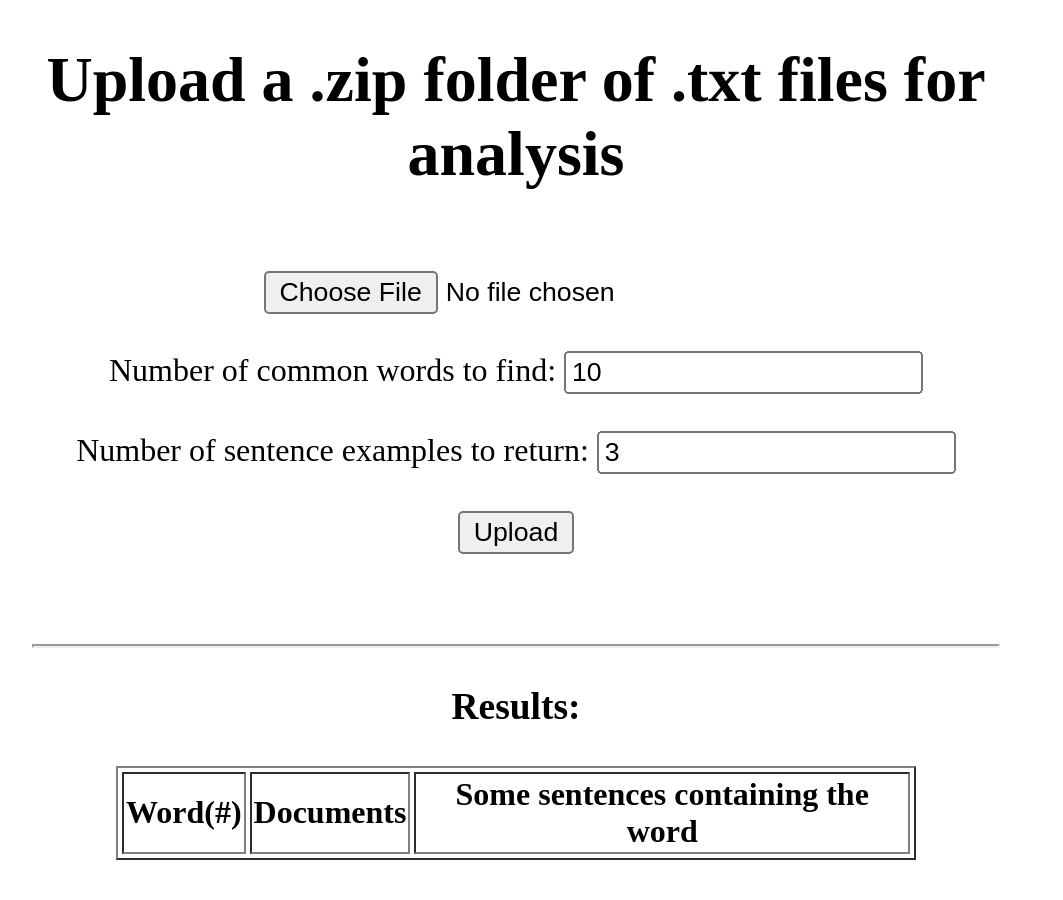
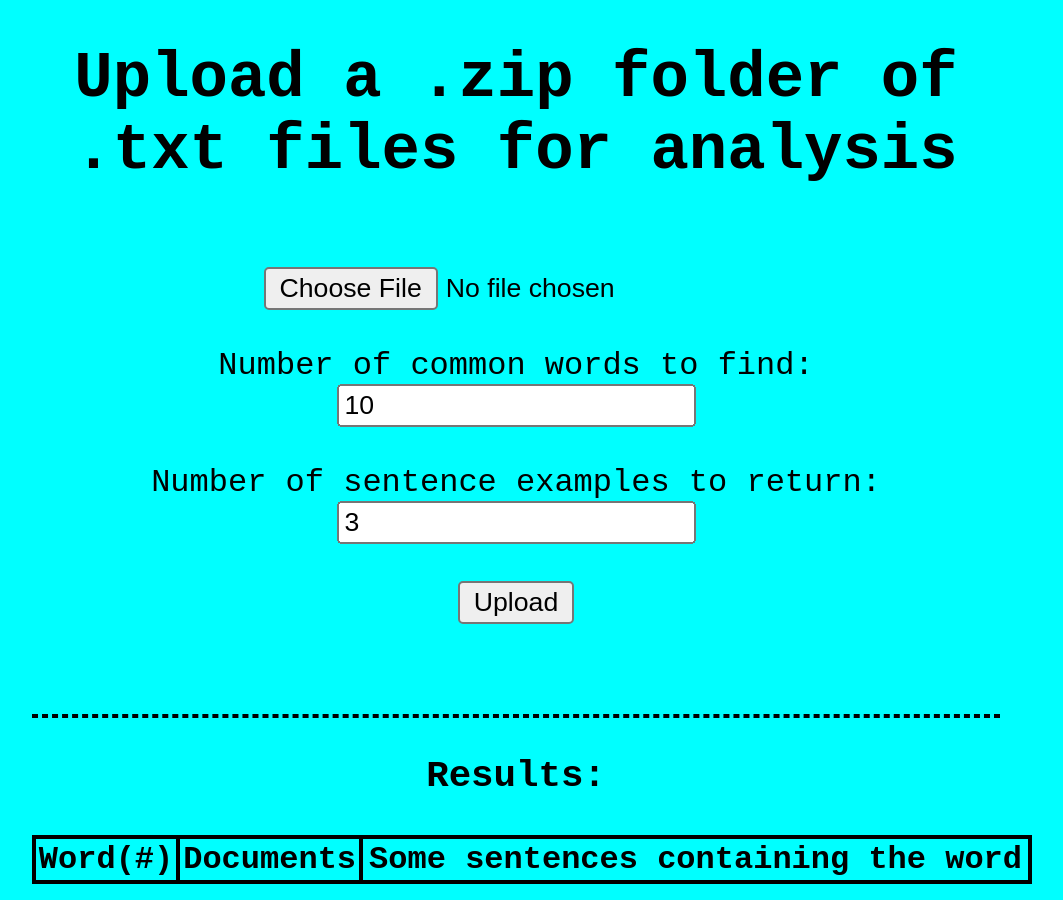
Before and after one commit to masoncusack/PopWordSearch, a Flask app: page / in a window 1280 px wide. Shown: the whole page, without its empty margins (124-1187 px from the left). Before the commit the page ends 860 px from the top, so only its background shows below. Run offline with Flask 2, Linux system fonts and the light colour scheme; lists and menus that the app fills with data are empty.

Commit message:
added css

```diff
--- a/src/app.py
+++ b/src/app.py
@@ -192,6 +192,7 @@ def param_html(result_table):
     return('<!DOCTYPE html>'+
             '<html style="zoom:200%; max-width:500px; margin:auto">'
             '<head>'+
+                '<link rel="stylesheet" href="/static/style.css"/>'+
                 '<meta charset="UTF-8">'+
                 '<title>Natural language analysis</title>'+
             '</head>'+
@@ -227,11 +228,11 @@ def gen_result_table(common_words, hit_docs, hit_sentences, num_sentences):
         entries+=('<tr>'+
                     '<td>'+word+'</td>'+
                     '<td>'+', '.join(hit_docs[word])+'</td>'+
-                    '<td>'+'<br/> '.join(hit_sentences[word][:int(num_sentences)])+'</td>'+
+                    '<td>'+'<br/><br/> '.join(hit_sentences[word][:int(num_sentences)])+'</td>'+
                 '</tr>')
         #New row for each common word
 
-    table = ('<table style="margin-right:auto; margin-left:auto; width:400px;" border="1">'+
+    table = ('<table>'+
                 '<tr>'+
                     '<th>Word(#)</th>'+
                     '<th>Documents containing this word</th>'+
--- /dev/null
+++ b/src/static/style.css
@@ -0,0 +1,20 @@
+body {
+    font-family: 'Courier New', Courier, monospace;
+    background: cyan;
+    color: black;
+}
+
+hr {
+    border: 1px dashed black;
+}
+
+table {
+    border-collapse: collapse;
+    width: 500px;
+    margin-right:auto;
+    margin-left:auto;
+}
+
+table, th, td {
+    border: 2px solid black;
+}
--- a/src/templates/index.html
+++ b/src/templates/index.html
@@ -1,6 +1,7 @@
 <!DOCTYPE html>
 <html style="zoom:200%; max-width:500px; margin:auto">
     <head>
+        <link rel="stylesheet" href='/static/style.css'/>
         <meta charset="UTF-8">
         <title>Natural language analysis</title>
     </head>
@@ -21,7 +22,7 @@
                 <br/><br/><hr/>
             </form>
         <h3 style="color:black">Results: </h3>
-            <table style="margin-right:auto; margin-left:auto; width:400px;" border="1">
+            <table>
                 <tr>
                     <th style="color:black">Word(#)</th>
                     <th style="color:black">Documents</th>
```
